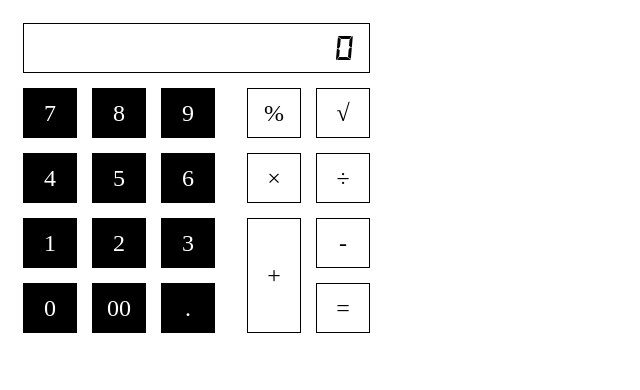
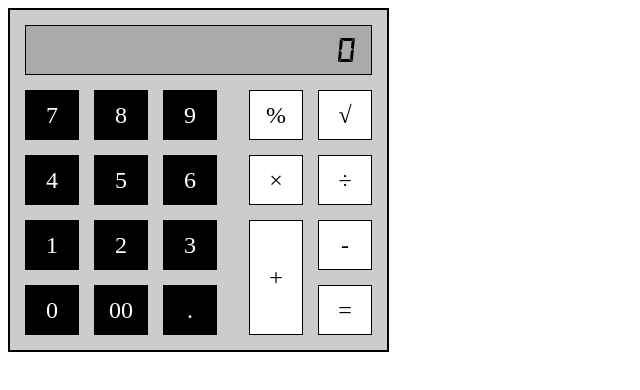
Before and after one commit to ym99/a-calc, a website: page docs/index.html in a window 1280 px wide. Shown: the whole page, without its empty margins (0-640 px from the left). Drawn offline with Linux system fonts and the light colour scheme; files whose address does not match are found by name.

Commit message:
color added

```diff
--- a/docs/index.html
+++ b/docs/index.html
@@ -17,6 +17,8 @@
             table {
                 border-collapse: separate;
                 border-spacing: 15px 15px;
+                border: solid 2px black;
+                background-color: #cccccc;
             }
 
             td {
@@ -27,6 +29,7 @@
                 font-family: Britannic;
                 font-size: 18pt;
                 cursor: hand;
+                background-color: white;
             }
 
             #result {
@@ -34,12 +37,14 @@
                 text-align: right;
                 padding: 0px 15px 0px 15px;
                 cursor: default;
+                background-color: #aaaaaa;
             }
 
             .separator {
                 border: none;
                 width: 0px;
                 cursor: default;
+                background-color: inherit;
             }
 
             .digits {
```
